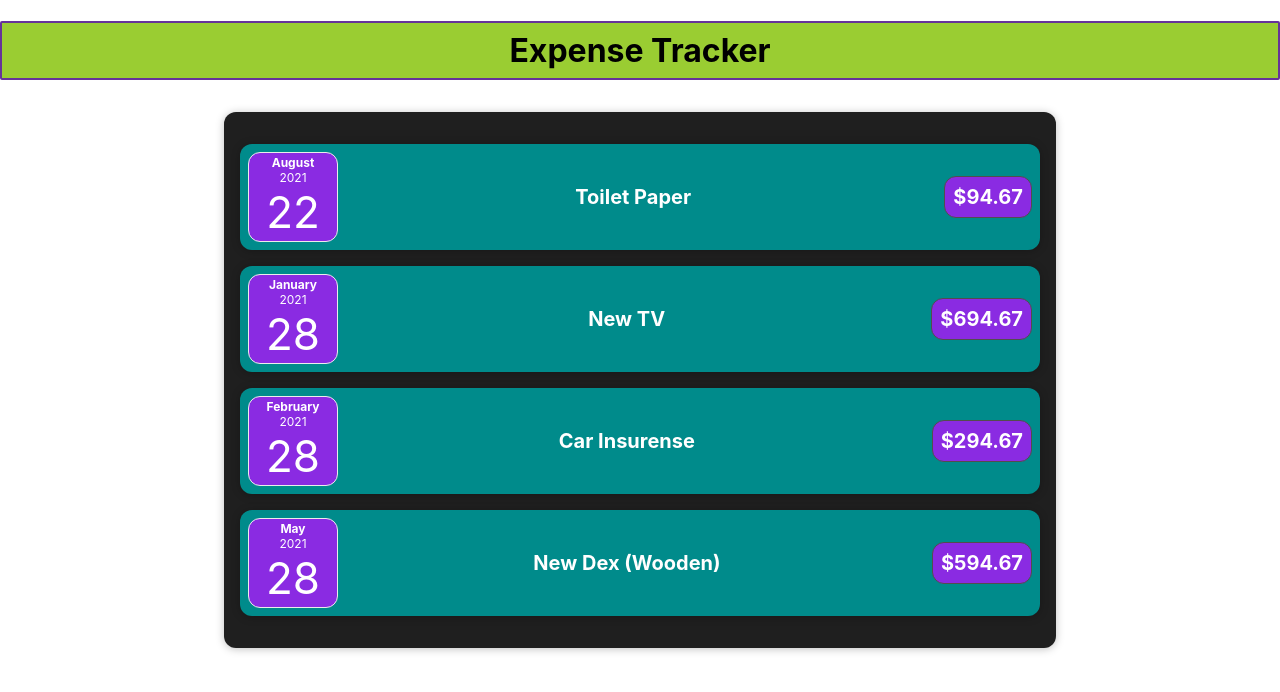
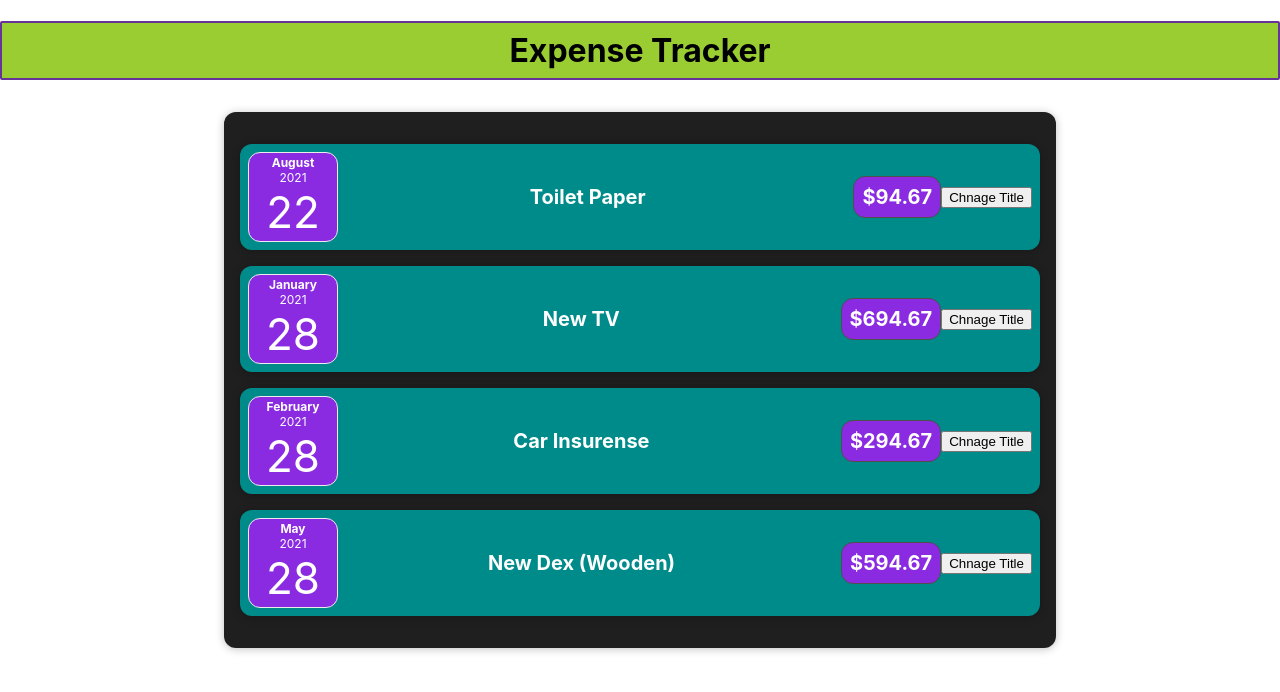
Before and after one commit to 404Bappy/expense-tracker-app, a React (Create React App) app: page / in a window 1280 px wide. Shown: the top 692 px of the page. Built offline with nearby package versions, Linux system fonts and the light colour scheme.

Commit message:
first commit

```diff
--- a/src/Components/Expenses/ExpenseItem.js
+++ b/src/Components/Expenses/ExpenseItem.js
@@ -4,6 +4,10 @@ import ExpenseDate from './ExpenseDate';
 import Card from '../UI/Card';
 
 const ExpenseItem = (props) => {
+
+    const clickHandler = () => {
+        console.log('clicked');
+    };
 
     return (
         <Card className='expense-item'>
@@ -12,6 +16,7 @@ const ExpenseItem = (props) => {
                 <h2>{props.title}</h2>
                 <div className='expense-item__price'>${props.amount}</div>
             </div>
+            <button onClick={clickHandler}>Chnage Title</button>
         </Card>
     );
 };
```
